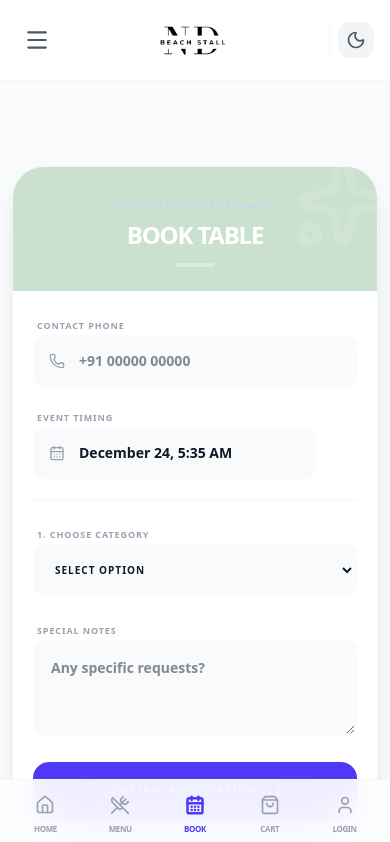
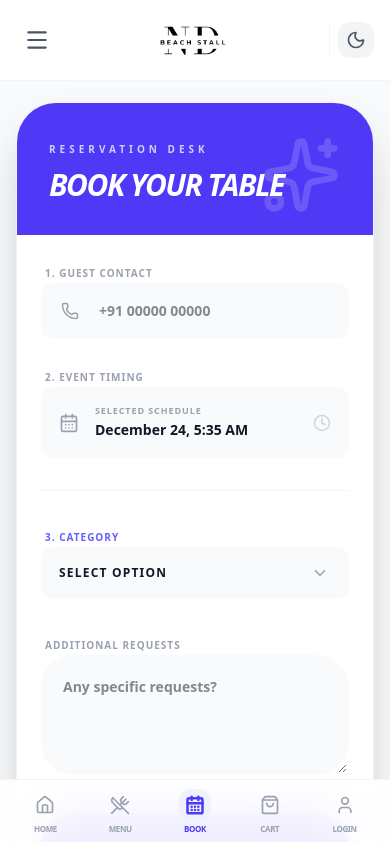
Before and after one commit to Narayana2527/BeachStall_Client, a React (Vite) app: page /booktable in a window 390 px wide. Shown: the top 842 px of the page. Built offline with nearby package versions, Linux system fonts and the light colour scheme.

Commit message:
updated booking page

```diff
--- a/src/pages/bookTable.jsx
+++ b/src/pages/bookTable.jsx
@@ -1,13 +1,24 @@
-import React from 'react';
+import React, { forwardRef } from 'react';
 import { useForm, Controller } from 'react-hook-form';
 import { zodResolver } from '@hookform/resolvers/zod';
 import * as z from 'zod';
 import DatePicker from 'react-datepicker';
 import axios from 'axios';
 import Swal from 'sweetalert2';
-import { Loader2, Phone, ChevronRight, AlertCircle, CalendarDays, Sparkles } from 'lucide-react';
+import {
+  Loader2,
+  Phone,
+  ChevronRight,
+  AlertCircle,
+  CalendarDays,
+  Sparkles,
+  Clock,
+  ChevronDown
+} from 'lucide-react';
+
 import "react-datepicker/dist/react-datepicker.css";
 
+// 🛡️ Validation Schema
 const bookingSchema = z.object({
   phone: z.string()
     .min(10, "Phone number must be at least 10 digits")
@@ -32,6 +43,7 @@ const BookingForm = () => {
     control,
     watch,
     setValue,
+    reset,
     formState: { errors, isSubmitting }
   } = useForm({
     resolver: zodResolver(bookingSchema),
@@ -47,6 +59,23 @@ const BookingForm = () => {
 
   const watchCategory = watch("category");
   const watchSubCategory = watch("subCategory");
+
+  // 🎨 Custom Input for DatePicker to maintain Hierarchy & UI consistency
+  const DateCustomInput = forwardRef(({ value, onClick }, ref) => (
+    <button
+      type="button"
+      onClick={onClick}
+      ref={ref}
+      className="w-full flex items-center gap-4 p-4 sm:p-5 bg-gray-50 dark:bg-zinc-950 border-2 border-transparent rounded-xl sm:rounded-[1.5rem] outline-none focus:border-indigo-500 transition-all font-bold text-sm sm:text-base dark:text-white text-left group"
+    >
+      <CalendarDays className="text-gray-400 group-hover:text-indigo-500 transition-colors" size={20} />
+      <div className="flex flex-col flex-1">
+        <span className="text-[9px] uppercase tracking-widest text-gray-400 dark:text-zinc-500 mb-0.5">Selected Schedule</span>
+        <span className="truncate">{value || "Choose Date & Time"}</span>
+      </div>
+      <Clock className="text-gray-300 dark:text-zinc-800" size={18} />
+    </button>
+  ));
 
   const onSubmit = async (data) => {
     const token = localStorage.getItem('token');
@@ -65,9 +94,10 @@ const BookingForm = () => {
       const config = { headers: { Authorization: `Bearer ${token}` } };
       await axios.post('https://beach-stall-server-gezy.vercel.app/api/bookings', bookingData, config);
 
+      reset();
       Swal.fire({
         title: 'Reserved!',
-        text: 'Your booking is successful.',
+        text: 'Your booking is successful. We look forward to seeing you!',
         icon: 'success',
         background: document.documentElement.classList.contains('dark') ? '#18181b' : '#fff',
         color: document.documentElement.classList.contains('dark') ? '#fff' : '#000',
@@ -86,64 +116,78 @@ const BookingForm = () => {
 
   const ErrorMsg = ({ name }) => (
     errors[name] ? (
-      <p className="text-red-500 text-[10px] font-black uppercase tracking-tighter mt-1.5 flex items-center gap-1 px-1">
+      <p className="text-red-500 text-[10px] font-black uppercase tracking-tighter mt-2 flex items-center gap-1 px-1">
         <AlertCircle size={10} strokeWidth={3} /> {errors[name].message}
       </p>
     ) : null
   );
 
   return (
-    <div className="min-h-screen bg-gray-50 dark:bg-zinc-950 flex items-center justify-center p-3 sm:p-6 lg:p-8 transition-colors duration-300">
-      {/* DatePicker Dark Mode Overrides */}
+    <div className="min-h-screen bg-gray-50 dark:bg-zinc-950 flex items-center justify-center p-4 sm:p-8 transition-colors duration-300">
+
       <style>{`
-        .react-datepicker { background-color: #18181b; border: 1px solid #27272a; border-radius: 1.5rem; }
-        .dark .react-datepicker__header { background-color: #27272a; border-bottom: 1px solid #3f3f46; }
-        .dark .react-datepicker__day-name, .dark .react-datepicker__day { color: #f4f4f5; }
-        .dark .react-datepicker__day:hover { background-color: #4f46e5; }
-        .dark .react-datepicker__time-container { border-left: 1px solid #3f3f46; background-color: #18181b; }
-        .dark .react-datepicker__time-list-item:hover { background-color: #4f46e5 !important; }
-        @media (max-width: 640px) {
-           .react-datepicker__time-container { width: 70px; }
-           .react-datepicker { display: flex; flex-direction: column; }
+        /* 🔵 Global DatePicker Overrides */
+        .react-datepicker {
+          font-family: inherit;
+          background-color: #ffffff;
+          border: 1px solid #e5e7eb;
+          border-radius: 1.5rem;
+          box-shadow: 0 25px 50px -12px rgba(0, 0, 0, 0.25);
+          overflow: hidden;
         }
+        .dark .react-datepicker { background-color: #18181b; border-color: #27272a; }
+
+        .react-datepicker__header { background-color: #f9fafb; border-bottom: 1px solid #e5e7eb; padding: 1rem 0; }
+        .dark .react-datepicker__header { background-color: #27272a; border-bottom-color: #3f3f46; }
+
+        .dark .react-datepicker__current-month, .dark .react-datepicker__day-name, .dark .react-datepicker-time__header { color: #fff; }
+        .dark .react-datepicker__day { color: #a1a1aa; }
+        .dark .react-datepicker__day:hover { background-color: #4f46e5; color: #fff; border-radius: 0.5rem; }
+        .react-datepicker__day--selected { background-color: #4f46e5 !important; border-radius: 0.5rem !important; color: #fff !important; }
+
+        /* Time Section */
+        .react-datepicker__time-container { border-left: 1px solid #e5e7eb; width: 100px !important; }
+        .dark .react-datepicker__time-container { border-left-color: #3f3f46; background-color: #18181b; }
+        .dark .react-datepicker__time-list-item { color: #a1a1aa; background-color: transparent !important; }
+        .dark .react-datepicker__time-list-item:hover { background-color: #4f46e5 !important; color: #fff !important; }
+
+        /* Mobile Portal UX */
+        .react-datepicker__portal { background-color: rgba(0, 0, 0, 0.8); backdrop-filter: blur(8px); }
       `}</style>
 
-      <div className="w-full max-w-2xl bg-white dark:bg-zinc-900 rounded-[2rem] sm:rounded-[3rem] shadow-xl dark:shadow-none overflow-hidden border border-gray-100 dark:border-zinc-800">
+      <div className="w-full max-w-2xl bg-white dark:bg-zinc-900 rounded-[2.5rem] shadow-2xl border border-gray-100 dark:border-zinc-800 overflow-hidden">
 
-        {/* 🏆 Header Section - Responsive heights */}
-        <div className="bg-[#c2dcc7d9] dark:bg-indigo-500 p-6 sm:p-10 text-white relative overflow-hidden">
-          <div className="absolute -top-4 -right-4 opacity-10">
-              <Sparkles size={100} className="sm:w-[150px] sm:h-[150px]" />
+        {/* Header */}
+        <div className="bg-indigo-600 p-8 sm:p-12 text-white relative">
+          <div className="absolute top-0 right-0 p-8 opacity-10 animate-pulse">
+            <Sparkles size={80} />
           </div>
-          <div className="relative z-10 text-center">
-            <span className="text-[9px] sm:text-[10px] font-black uppercase tracking-[0.3em] text-indigo-200">Exclusive Experience</span>
-            <h2 className="text-2xl sm:text-4xl font-black tracking-tighter mt-1 uppercase">Book Table</h2>
-            <div className="h-1 w-10 sm:w-12 bg-white/30 mx-auto mt-3 sm:mt-4 rounded-full"></div>
+          <div className="relative z-10">
+            <span className="text-[10px] font-black uppercase tracking-[0.4em] text-indigo-200">Reservation Desk</span>
+            <h2 className="text-3xl sm:text-4xl font-black tracking-tighter mt-2 uppercase italic">Book Your Table</h2>
           </div>
         </div>
 
-        <form onSubmit={handleSubmit(onSubmit)} className="p-5 sm:p-8 lg:p-12 space-y-5 sm:space-y-8">
+        <form onSubmit={handleSubmit(onSubmit)} className="p-6 sm:p-10 space-y-8">
 
-          <div className="grid grid-cols-1 md:grid-cols-2 gap-4 sm:gap-6">
-            {/* Phone Input */}
-            <div className="space-y-1.5">
-              <label className="text-[9px] sm:text-[10px] font-black text-gray-400 dark:text-zinc-500 uppercase tracking-widest px-1">Contact Phone</label>
+          <div className="grid grid-cols-1 md:grid-cols-2 gap-6">
+            {/* Phone */}
+            <div className="space-y-2">
+              <label className="text-[10px] font-black text-gray-400 dark:text-zinc-500 uppercase tracking-widest px-1">1. Guest Contact</label>
               <div className="relative group">
-                <Phone className="absolute left-4 top-1/2 -translate-y-1/2 text-gray-400 group-focus-within:text-indigo-500 transition-colors" size={16} />
+                <Phone className="absolute left-5 top-1/2 -translate-y-1/2 text-gray-400 group-focus-within:text-indigo-500 transition-colors" size={18} />
                 <input
                   {...register("phone")}
-                  className="w-full pl-11 pr-4 py-3.5 sm:py-4 bg-gray-50 dark:bg-zinc-950 border-2 border-transparent rounded-xl sm:rounded-2xl outline-none focus:bg-white dark:focus:bg-zinc-950 focus:border-indigo-500 transition-all font-bold text-sm sm:text-base dark:text-white"
+                  className="w-full pl-14 pr-4 py-4 sm:py-5 bg-gray-50 dark:bg-zinc-950 border-2 border-transparent rounded-xl sm:rounded-2xl outline-none focus:bg-white dark:focus:bg-zinc-950 focus:border-indigo-500 transition-all font-bold text-sm sm:text-base dark:text-white"
                   placeholder="+91 00000 00000"
                 />
               </div>
               <ErrorMsg name="phone" />
             </div>
 
-            {/* Date Picker */}
-            <div className="space-y-1.5">
-              <label className="text-[9px] sm:text-[10px] font-black text-gray-400 dark:text-zinc-500 uppercase tracking-widest px-1">Event Timing</label>
-              <div className="relative group">
-                <CalendarDays className="absolute left-4 top-1/2 -translate-y-1/2 text-gray-400 z-10 pointer-events-none group-focus-within:text-indigo-500 transition-colors" size={16} />
+            {/* Responsive DatePicker */}
+            <div className="space-y-2">
+              <label className="text-[10px] font-black text-gray-400 dark:text-zinc-500 uppercase tracking-widest px-1">2. Event Timing</label>
               <Controller
                 control={control}
                 name="eventDate"
@@ -152,42 +196,43 @@ const BookingForm = () => {
                     selected={field.value}
                     onChange={(date) => field.onChange(date)}
                     showTimeSelect
-                      popperPlacement="bottom-end"
-                      className="w-full pl-11 pr-4 py-3.5 sm:py-4 bg-gray-50 dark:bg-zinc-950 border-2 border-transparent rounded-xl sm:rounded-2xl outline-none focus:bg-white dark:focus:bg-zinc-950 focus:border-indigo-500 transition-all font-bold text-sm sm:text-base dark:text-white"
+                    minDate={new Date()}
                     dateFormat="MMMM d, h:mm aa"
+                    withPortal={window.innerWidth < 768} // Centered modal on mobile
+                    customInput={<DateCustomInput />}
                   />
                 )}
               />
-              </div>
               <ErrorMsg name="eventDate" />
             </div>
           </div>
 
-          <div className="h-[1px] bg-gray-100 dark:bg-zinc-800 w-full" />
+          <hr className="border-gray-100 dark:border-zinc-800" />
 
-          {/* 🔘 Selection Hierarchy */}
-          <div className="space-y-4 sm:space-y-6">
-            {/* Category */}
+          {/* Selections */}
+          <div className="space-y-6">
             <div className="space-y-2">
-              <label className="text-[9px] sm:text-[10px] font-black text-gray-400 dark:text-zinc-500 uppercase tracking-widest px-1">1. Choose Category</label>
+              <label className="text-[10px] font-black text-indigo-500 uppercase tracking-widest px-1">3. Category</label>
+              <div className="relative">
                 <select
-                {...register("category", { onChange: () => { setValue("subCategory", ""); setValue("nestedOption", ""); } })}
-                className="w-full p-4 sm:p-5 bg-gray-50 dark:bg-zinc-950 border-2 border-transparent rounded-xl sm:rounded-[1.5rem] outline-none focus:border-indigo-500 transition-all font-black uppercase text-[10px] sm:text-xs tracking-widest dark:text-white cursor-pointer"
+                  {...register("category", { onChange: () => { setValue("subCategory", ""); setValue("nestedOption", ""); }})}
+                  className="w-full appearance-none p-4 sm:p-5 bg-gray-50 dark:bg-zinc-950 border-2 border-transparent rounded-xl sm:rounded-[1.5rem] outline-none focus:border-indigo-500 transition-all font-black uppercase text-xs tracking-widest dark:text-white cursor-pointer"
                 >
                   <option value="">Select Option</option>
                   <option value="Wedding">💍 Wedding Celebration</option>
                   <option value="Table Booking">🍽️ Premium Dining</option>
                 </select>
+                <ChevronDown className="absolute right-5 top-1/2 -translate-y-1/2 text-gray-400 pointer-events-none" size={18} />
+              </div>
               <ErrorMsg name="category" />
             </div>
 
-            {/* Sub-Category */}
             {watchCategory && (
-              <div className="space-y-2 animate-in fade-in slide-in-from-left-4">
-                <label className="text-[9px] sm:text-[10px] font-black text-indigo-500 uppercase tracking-widest px-1">2. Service Type</label>
+              <div className="space-y-2 animate-in fade-in slide-in-from-bottom-2 duration-300">
+                <label className="text-[10px] font-black text-emerald-500 uppercase tracking-widest px-1">4. Service Type</label>
                 <select
                   {...register("subCategory", { onChange: () => setValue("nestedOption", "") })}
-                  className="w-full p-4 sm:p-5 bg-indigo-50/50 dark:bg-indigo-500/5 border-2 border-transparent rounded-xl sm:rounded-[1.5rem] outline-none focus:border-indigo-500 font-bold text-sm sm:text-base dark:text-zinc-100 cursor-pointer"
+                  className="w-full p-4 sm:p-5 bg-emerald-50/30 dark:bg-emerald-500/5 border-2 border-transparent rounded-xl sm:rounded-[1.5rem] outline-none focus:border-emerald-500 font-bold text-sm dark:text-zinc-100 cursor-pointer"
                 >
                   <option value="">Select Service</option>
                   {watchCategory === 'Wedding' ? (
@@ -200,21 +245,18 @@ const BookingForm = () => {
               </div>
             )}
 
-            {/* Nested Options */}
             {watchSubCategory && (
-              <div className="space-y-2 animate-in fade-in slide-in-from-left-6">
-                <label className="text-[9px] sm:text-[10px] font-black text-emerald-500 dark:text-emerald-400 uppercase tracking-widest px-1">3. Specific Preference</label>
+              <div className="space-y-2 animate-in fade-in slide-in-from-bottom-2 duration-300">
+                <label className="text-[10px] font-black text-gray-400 dark:text-zinc-500 uppercase tracking-widest px-1">5. Specific Choice</label>
                 <select
                   {...register("nestedOption")}
-                  className="w-full p-4 sm:p-5 bg-emerald-50/50 dark:bg-emerald-500/5 border-2 border-transparent rounded-xl sm:rounded-[1.5rem] outline-none focus:border-emerald-500 font-bold text-sm sm:text-base dark:text-zinc-100 cursor-pointer"
+                  className="w-full p-4 sm:p-5 bg-gray-50 dark:bg-zinc-950 border-2 border-transparent rounded-xl sm:rounded-[1.5rem] outline-none focus:border-indigo-500 font-bold text-sm dark:text-zinc-100 cursor-pointer"
                 >
-                  <option value="">Choose specific preference...</option>
-                  {watchSubCategory === 'Catering' && (
-                    <><option value="Veg-Thali">Veg Thali</option><option value="Non-Veg">Premium Non-Veg</option></>
-                  )}
-                  {watchSubCategory === 'Outdoor' && (
-                    <><option value="Sea-Facing">Sea Facing</option><option value="Garden">Garden Side</option></>
-                  )}
+                  <option value="">Choose preference...</option>
+                  {watchSubCategory === 'Catering' && <><option value="Veg-Thali">Veg Thali</option><option value="Non-Veg">Premium Non-Veg</option></>}
+                  {watchSubCategory === 'Decor' && <><option value="Floral">Floral Theme</option><option value="Minimalist">Modern Minimalist</option></>}
+                  {watchSubCategory === 'Indoor' && <><option value="AC-Lounge">AC Lounge</option><option value="Main-Hall">Main Grand Hall</option></>}
+                  {watchSubCategory === 'Outdoor' && <><option value="Sea-Facing">Sea Facing</option><option value="Garden">Garden Side</option></>}
                 </select>
                 <ErrorMsg name="nestedOption" />
               </div>
@@ -222,24 +264,21 @@ const BookingForm = () => {
           </div>
 
           <div className="space-y-2">
-            <label className="text-[9px] sm:text-[10px] font-black text-gray-400 dark:text-zinc-500 uppercase tracking-widest px-1">Special Notes</label>
+            <label className="text-[10px] font-black text-gray-400 dark:text-zinc-500 uppercase tracking-widest px-1">Additional Requests</label>
             <textarea
               {...register("customNotes")}
-              className="w-full p-4 sm:p-5 bg-gray-50 dark:bg-zinc-950 border-2 border-transparent rounded-xl sm:rounded-[2rem] focus:bg-white dark:focus:bg-zinc-950 focus:border-indigo-500 outline-none transition-all text-sm font-bold dark:text-white"
+              className="w-full p-5 bg-gray-50 dark:bg-zinc-950 border-2 border-transparent rounded-[2rem] focus:bg-white dark:focus:bg-zinc-950 focus:border-indigo-500 outline-none transition-all text-sm font-bold dark:text-white min-h-[120px]"
               placeholder="Any specific requests?"
-              rows="3"
             />
-            <ErrorMsg name="customNotes" />
           </div>
 
-          {/* 🚀 Submit Button */}
           <button
             type="submit"
             disabled={isSubmitting}
-            className="w-full py-5 sm:py-6 bg-indigo-600 dark:bg-indigo-500 hover:bg-indigo-700 disabled:bg-gray-200 dark:disabled:bg-zinc-800 text-white rounded-2xl sm:rounded-[2rem] font-black uppercase tracking-[0.2em] text-[10px] sm:text-xs flex justify-center items-center gap-3 transition-all active:scale-95"
+            className="w-full py-6 bg-indigo-600 hover:bg-indigo-700 disabled:bg-gray-200 dark:disabled:bg-zinc-800 text-white rounded-[2rem] font-black uppercase tracking-[0.2em] text-xs flex justify-center items-center gap-3 transition-all active:scale-95 shadow-xl shadow-indigo-500/20"
           >
             {isSubmitting ? <Loader2 className="animate-spin" size={20} /> : (
-              <>Confirm Reservation <ChevronRight size={18} strokeWidth={3} /></>
+              <>Confirm Booking <ChevronRight size={18} strokeWidth={3} /></>
             )}
           </button>
         </form>
```
Also changed, not shown: src/pages/OrderPage.jsx (+78 -71 lines). Lines whose indentation alone changed are shown as unchanged.
